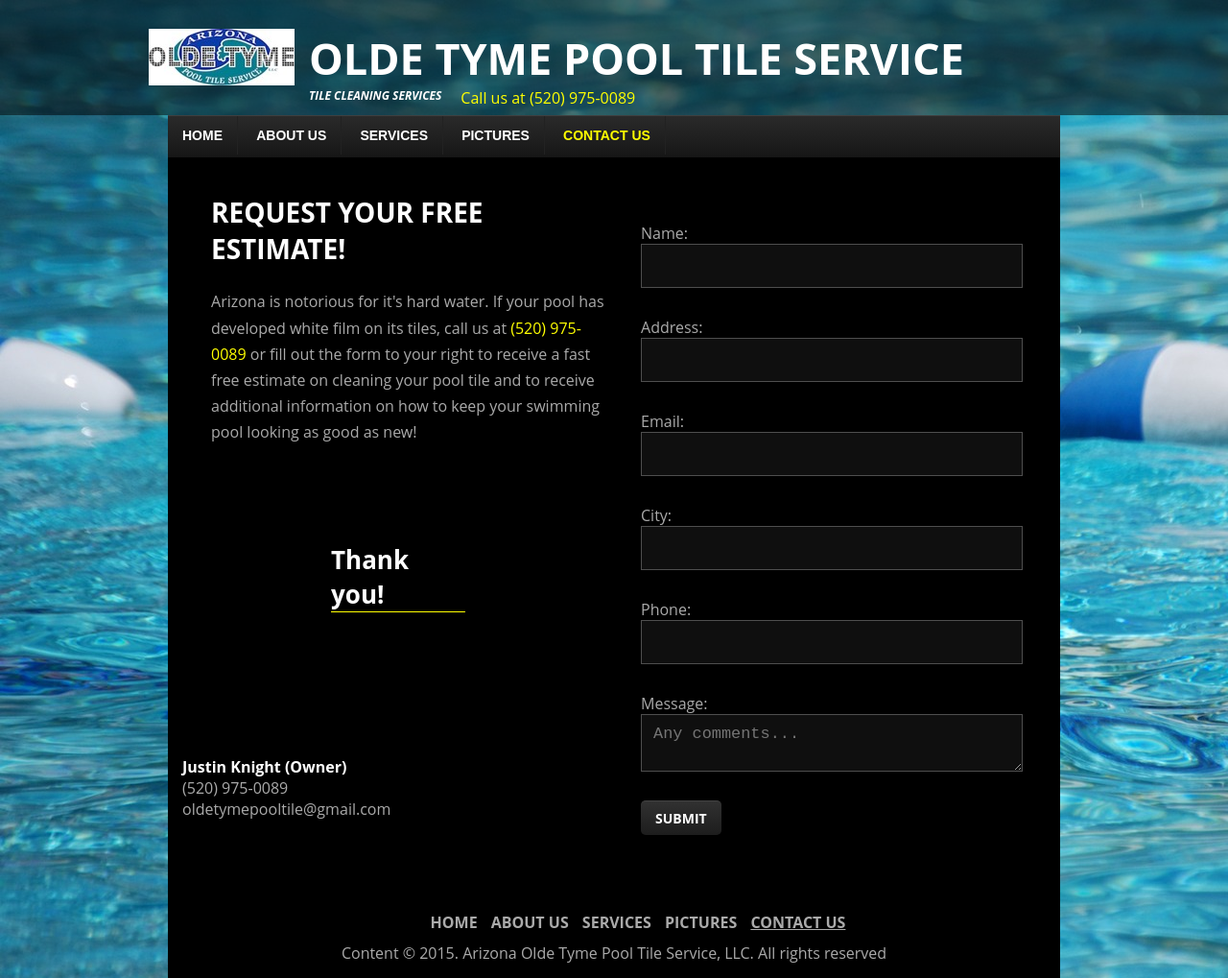
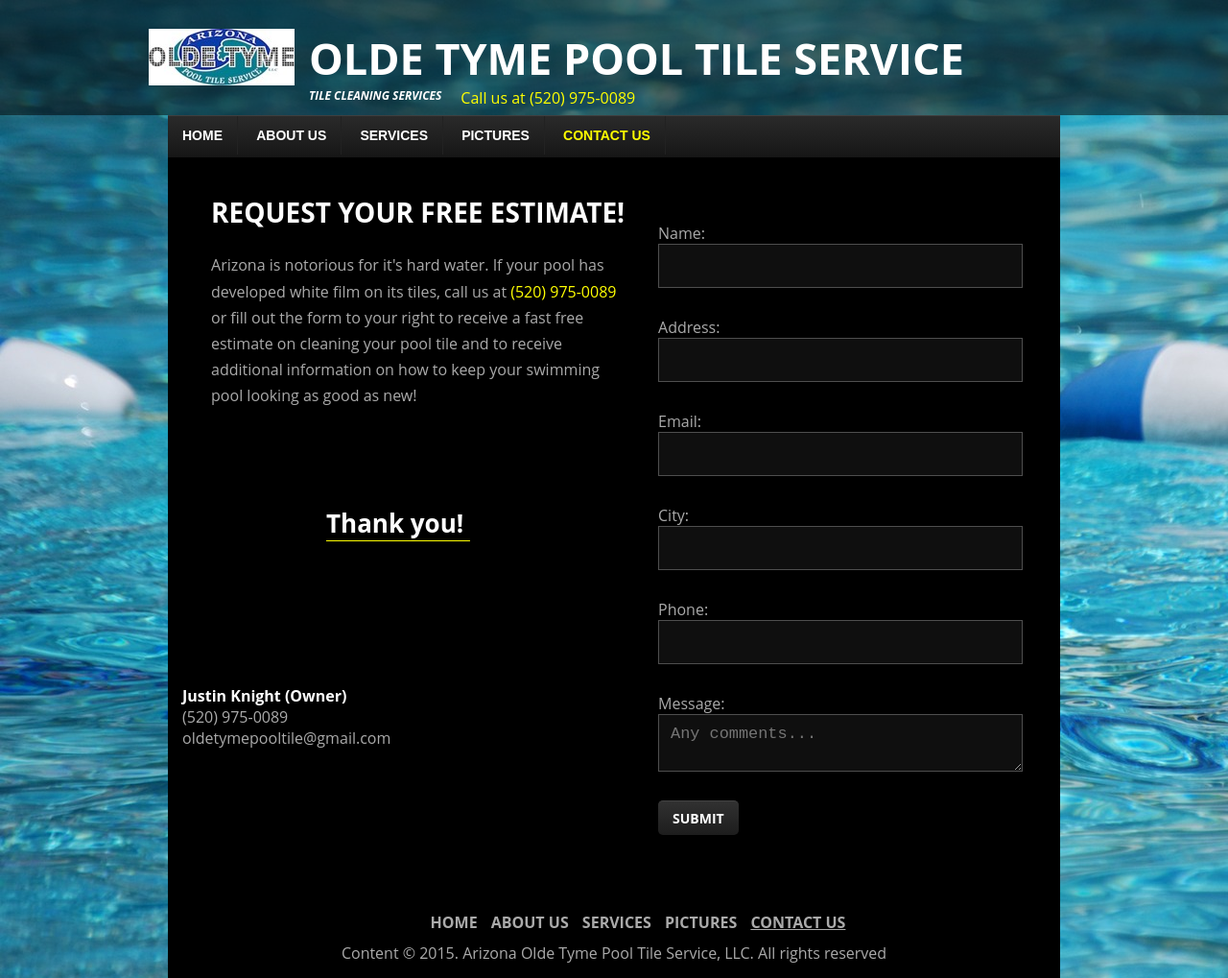
Before and after one commit to azoldetymepooltile/azoldetymepooltile.github.io, a Jekyll site: the page built from contact_us.html, in a window 1280 px wide. Shown: the whole page at 96% size. Built offline with Jekyll 4.4.1, drawn with Linux system fonts in a browser that asks for light colours; nearby versions of some CDN libraries.

Commit message:
Fixing formatting

```diff
--- a/css/contactus.css
+++ b/css/contactus.css
@@ -1,7 +1,7 @@
 
 .contactform {
     float: right;
-    width: 48%;
+    width: 46%;
     margin-right: 20px;
 }
 
@@ -49,7 +49,7 @@
     color: #FFF;
     border-bottom: 1px solid yellow;
     margin: auto;
-    width: 140px;
+    width: 150px;
 }
 
 #contact-info .name {
```
